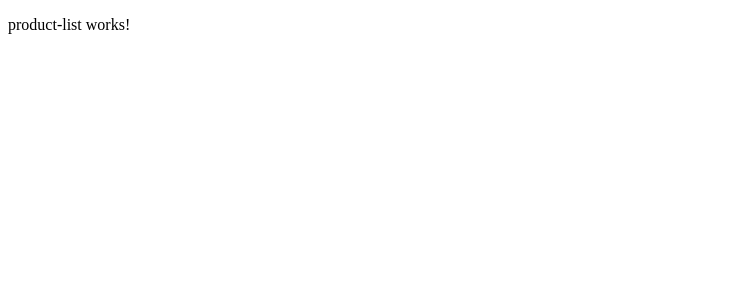
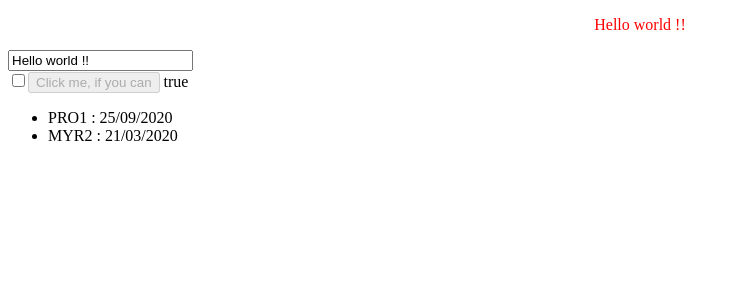
Before and after one commit to dthibau/springangular-solutions, an Angular app in the folder angular-workspace/tp1/: page / in a window 1280 px wide. Shown: the top 300 px of the page, without its empty margins (0-739 px from the left). Built offline with nearby package versions, Linux system fonts and the light colour scheme.

Commit message:
Interpolation, Binding, Directives, Variables locales, Binding bi-directionel

```diff
--- a/angular-workspace/tp1/src/app/app.module.ts
+++ b/angular-workspace/tp1/src/app/app.module.ts
@@ -1,4 +1,5 @@
 import { NgModule } from '@angular/core';
+import { FormsModule } from '@angular/forms';
 import { BrowserModule } from '@angular/platform-browser';
 
 import { AppComponent } from './app.component';
@@ -10,7 +11,8 @@ import { ProductListComponent } from './product-list/product-list.component';
     ProductListComponent
   ],
   imports: [
-    BrowserModule
+    BrowserModule,
+    FormsModule
   ],
   providers: [],
   bootstrap: [AppComponent]
--- a/angular-workspace/tp1/src/app/product-list/product-list.component.css
+++ b/angular-workspace/tp1/src/app/product-list/product-list.component.css
@@ -0,0 +1,4 @@
+.red {
+    text-align: center;
+    color: red;
+  }
--- a/angular-workspace/tp1/src/app/product-list/product-list.component.html
+++ b/angular-workspace/tp1/src/app/product-list/product-list.component.html
@@ -1 +1,16 @@
-<p>product-list works!</p>
+<p [class]="style">{{name}}</p>
+<form>
+    <input name="name" [ngModel]="name" (ngModelChange)="name = $event">
+
+</form>
+
+<input type="checkbox" (change)="toggleButton()">
+<button [disabled]="disabled" #button>Click me, if you can</button>
+
+{{ button.disabled }}
+
+<ul>
+    <li *ngFor="let product of products">
+    {{ product.reference | uppercase }} : {{product.date}}
+    </li>
+</ul>
--- a/angular-workspace/tp1/src/app/product-list/product-list.component.ts
+++ b/angular-workspace/tp1/src/app/product-list/product-list.component.ts
@@ -6,10 +6,24 @@ import { Component, OnInit } from '@angular/core';
   styleUrls: ['./product-list.component.css']
 })
 export class ProductListComponent implements OnInit {
+  public name: string;
+  public style: string;
+  public disabled: boolean;
+  public products: Array<any> = new Array();
 
-  constructor() { }
+  constructor() {
+    this.name = 'Hello world !!';
+    this.style = "red";
+    this.disabled = true;
+  }
 
   ngOnInit(): void {
+    this.products.push({date: '25/09/2020', reference :'pro1'});
+    this.products.push({date: '21/03/2020', reference :'myr2'});
+
   }
 
+  toggleButton() {
+    this.disabled = ! this.disabled;
+  }
 }
```
